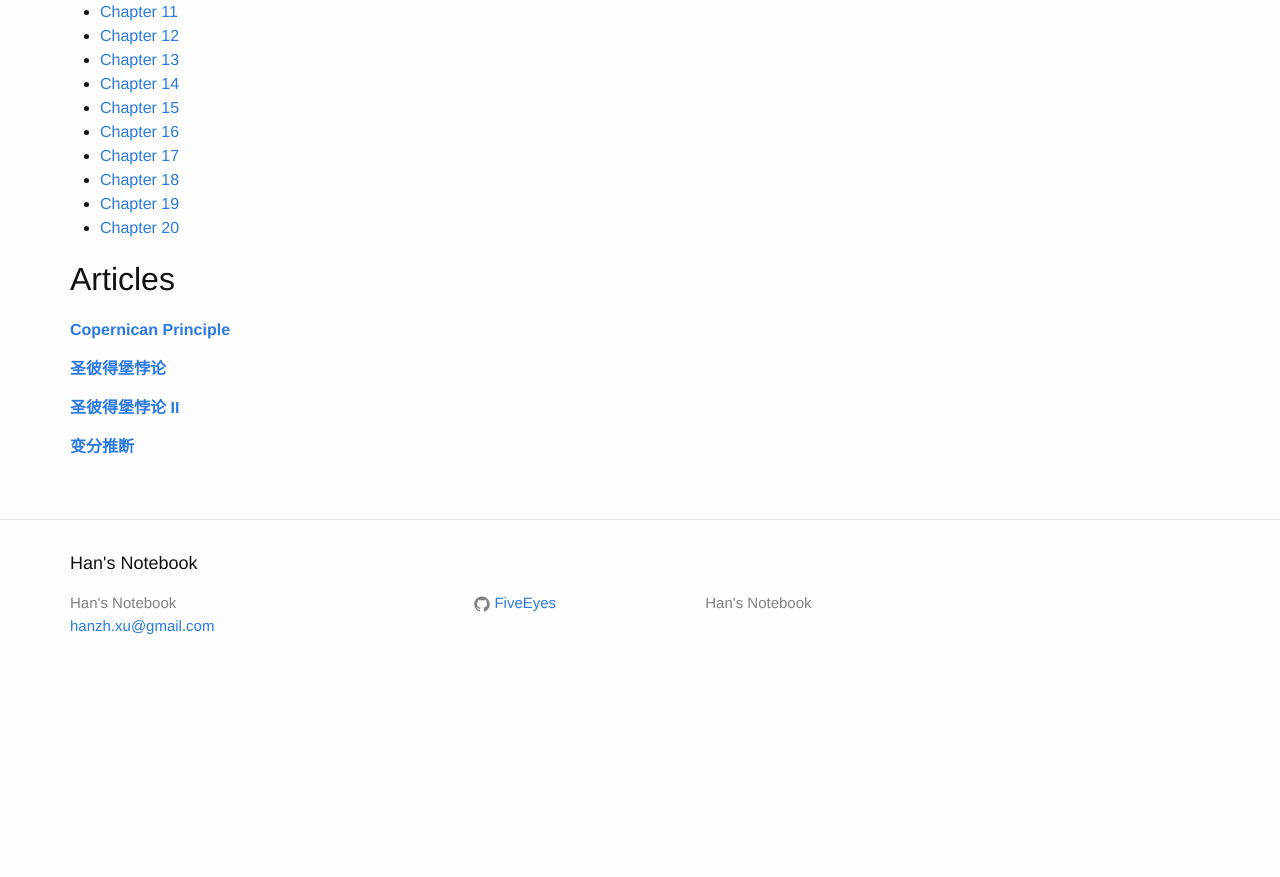
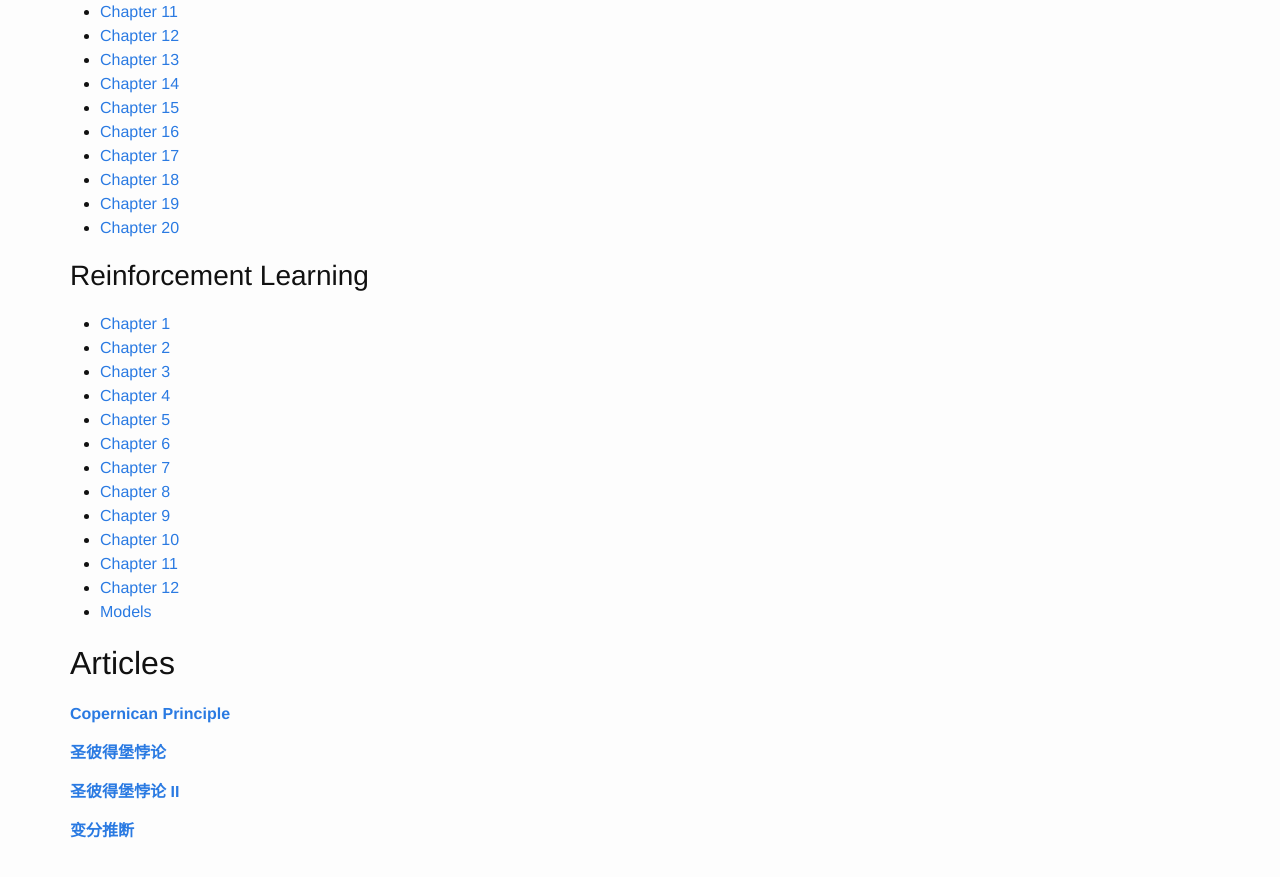
Before and after one commit to FiveEyes/FiveEyes.github.io, a Jekyll site: the page built from contents.md, in a window 1280 px wide and 900 px high, scrolled down 1259 px. Shown: the top 877 px of the window. Built offline with Jekyll 4.4.1, drawn with Linux system fonts in a browser that asks for light colours; before the commit the page ends 1956 px from its top, so only the background shows below that.

Commit message:
Update contents.md

```diff
--- a/contents.md
+++ b/contents.md
@@ -65,6 +65,21 @@ A tiny Lisp interpreter in Go. Unfinished. The interpreter is simple and slow. I
   * [Chapter 19]({% post_url 2017-12-27-Deep-Learning-Book-19 %})
   * [Chapter 20]({% post_url 2018-01-11-Deep-Learning-Book-20 %})
 
+## Reinforcement Learning
+  * [Chapter 1]({% post_url 2018-03-10-Sutton-Book-1 %})
+  * [Chapter 2]({% post_url 2018-03-12-Sutton-Book-2 %})
+  * [Chapter 3]({% post_url 2018-03-14-Sutton-Book-3 %})
+  * [Chapter 4]({% post_url 2018-05-05-Sutton-Book-4 %})
+  * [Chapter 5]({% post_url 2018-05-25-Sutton-Book-5 %})
+  * [Chapter 6]({% post_url 2018-05-30-Sutton-Book-6 %})
+  * [Chapter 7]({% post_url 2018-06-05-Sutton-Book-7 %})
+  * [Chapter 8]({% post_url 2018-06-20-Sutton-Book-8 %})
+  * [Chapter 9]({% post_url 2018-10-25-Sutton-Book-9 %})
+  * [Chapter 10]({% post_url 2019-01-31-Sutton-Book-10 %})
+  * [Chapter 11]({% post_url 2019-03-22-Sutton-Book-11 %})
+  * [Chapter 12]({% post_url 2019-05-05-Sutton-Book-12 %})
+  * [Models]({% post_url 2019-05-08-Sutton-Book-models %})
+
 
 # Articles
 
```
